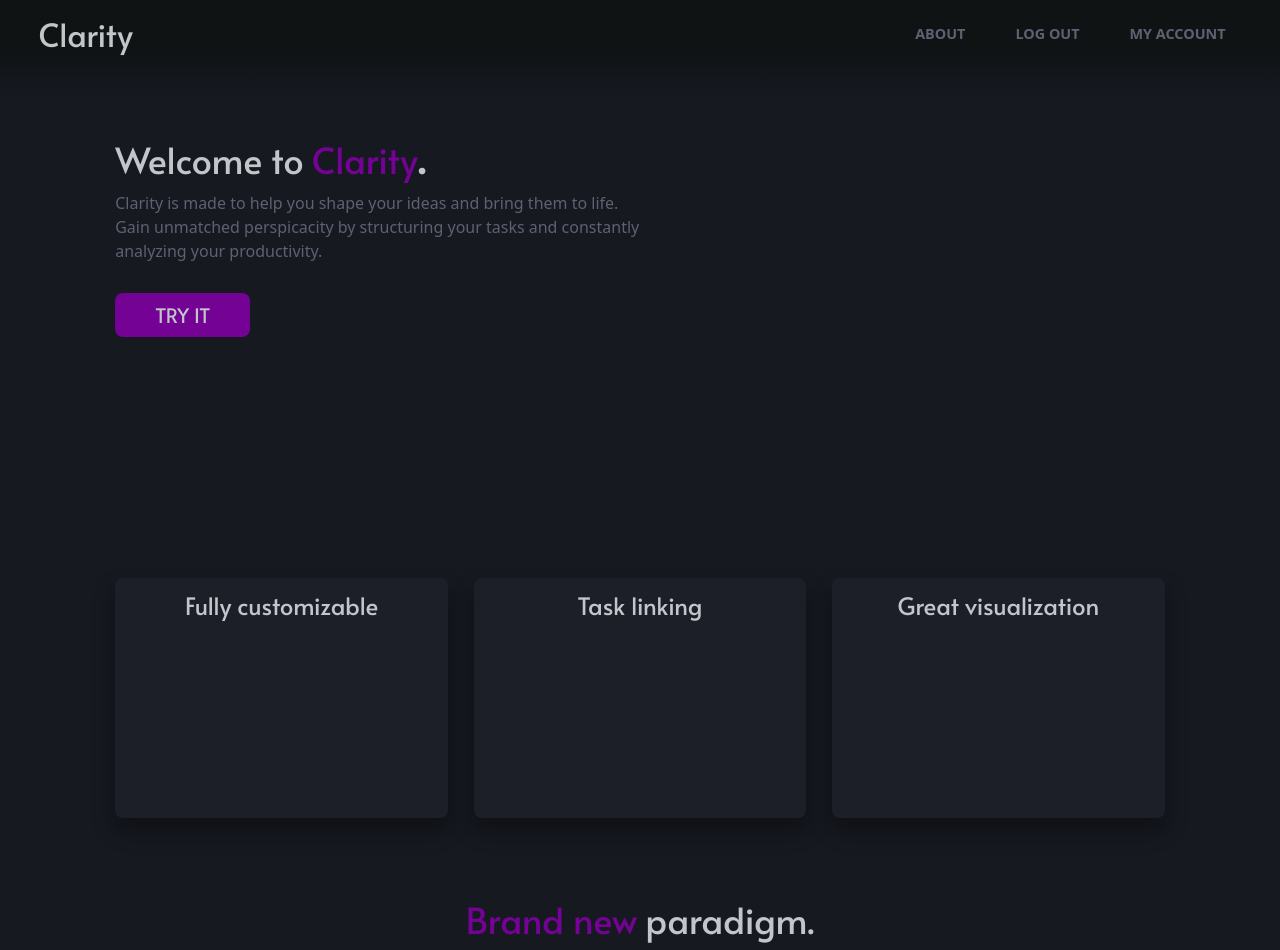
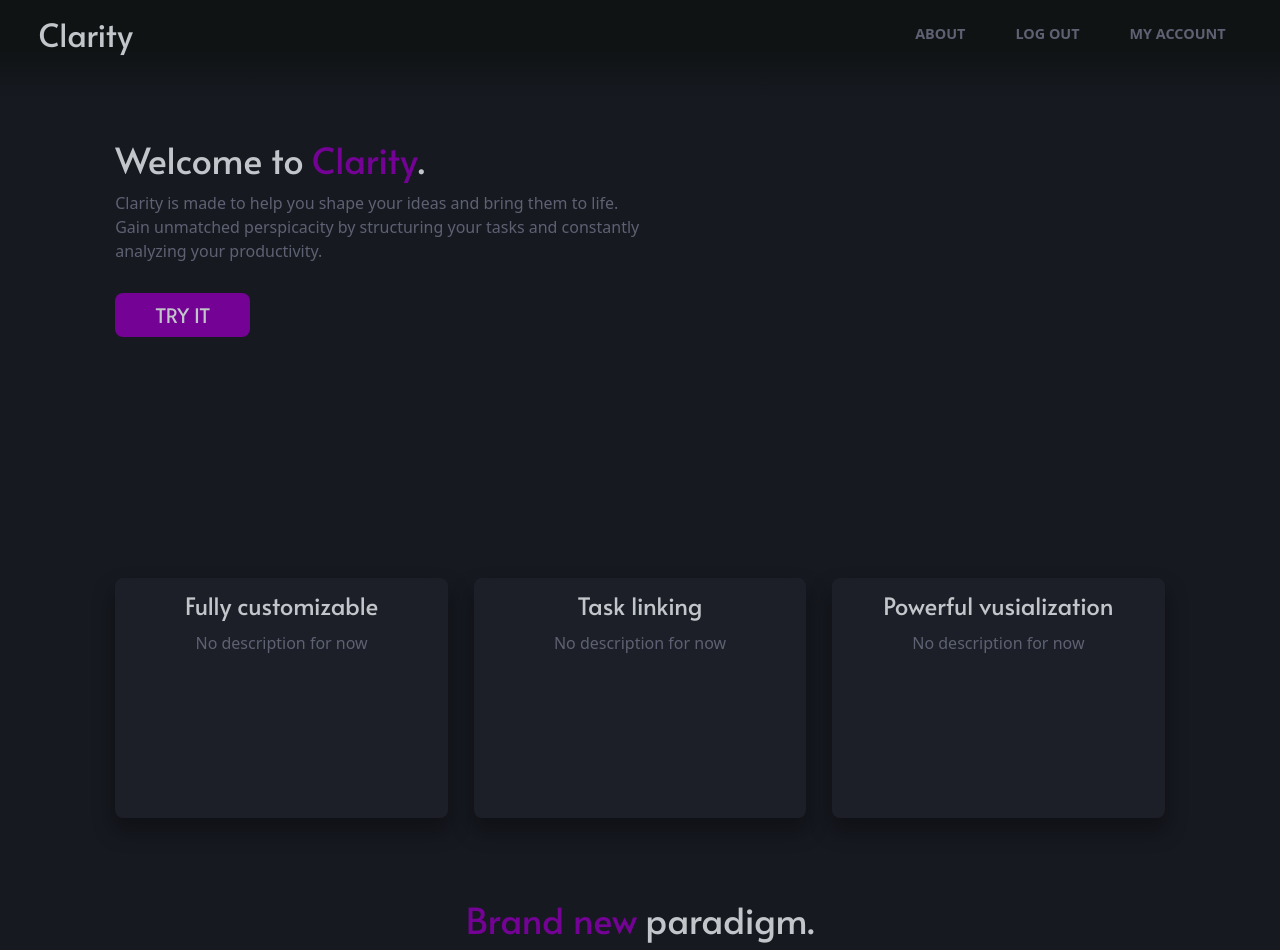
Before and after one commit to itmosha/clarity-website, a React (Create React App) app in the folder todo_frontend/: page / in a window 1280 px wide. Shown: the top 950 px of the page. Built offline with nearby package versions, Linux system fonts and the light colour scheme.

Commit message:
changed: a lot of refactoring

```diff
--- a/todo_frontend/src/IndexPage.tsx
+++ b/todo_frontend/src/IndexPage.tsx
@@ -1,20 +1,37 @@
 import React from 'react';
-import {Box, Heading, Text, Flex, VStack, Center, Button, Link, Image} from '@chakra-ui/react';
+import PageTransition from './components/PageTransition';
 import Navbar from "./components/Navbar";
-import Layout from './components/Layout';
+import IndexPageCard from './components/IndexPageCard';
+import { Box, Heading, Text, Flex, Button, Link } from '@chakra-ui/react';
 
 function IndexPage() {
     return (
         <Box minH={'100vh'} bgColor={'#161920'}>
             <Navbar />
             <Box px={'9vw'}>
-                <Layout>
+                <PageTransition>
                     <Flex my={'5vh'} minH={'50vh'}>
                         <Box w={'45vw'}>
                             <Flex>
-                            <Heading textColor={'#C2C6CA'} fontWeight={'500'}>Welcome to</Heading>
-                            <Heading textColor={'#730295'} fontWeight={'500'} pl={'0.5rem'}>Clarity</Heading>
-                            <Heading textColor={'#C2C6CA'}>.</Heading>
+                                <Heading
+                                    textColor={'#C2C6CA'}
+                                    fontWeight={'500'}
+                                >
+                                    Welcome to
+                                </Heading>
+                                <Heading
+                                    pl={'0.5rem'}
+                                    textColor={'#730295'}
+                                    fontWeight={'500'}
+                                >
+                                    Clarity
+                                </Heading>
+                                <Heading
+                                    textColor={'#C2C6CA'}
+                                    fontWeight={'500'}
+                                >
+                                    .
+                                </Heading>
                             </Flex>
                             <Text textColor={'#5E6172'} mt={'10px'}>
                                 Clarity is made to help you shape your ideas and bring them to life.
@@ -22,56 +39,69 @@ function IndexPage() {
                             <Text textColor={'#5E6172'}>
                                 Gain unmatched perspicacity by structuring your tasks and constantly analyzing your productivity.
                             </Text>
-                        <Button variant={'solid'} bgColor={'#730295'} rounded={'0.5rem'} mt={'30px'} p={'22px 40px'}
+                            <Button
+                                p={'22px 40px'}
+                                mt={'30px'}
+                                rounded={'0.5rem'}
+                                variant={'solid'}
+                                bgColor={'#730295'}
                                 _hover={{ bgColor: '#9100BD' }}
                             >
                                 <Link href={'/register/'} style={{ textDecoration: 'none' }}>
-                                <Heading fontSize={'1.25rem'} textColor={'#C2C6CA'} textTransform={'uppercase'} fontWeight={'500'}>Try it</Heading>
+                                    <Heading
+                                        fontSize={'1.25rem'}
+                                        fontWeight={'500'}
+                                        textColor={'#C2C6CA'}
+                                        textTransform={'uppercase'}
+                                    >
+                                        Try it
+                                    </Heading>
                                 </Link>
                             </Button>
                         </Box>
                     </Flex>
-                <Flex rounded={'0.5rem'}>
-                    <Box textAlign={'center'} p={'14px'} bgColor={'#1C1F27'} rounded={'0.5rem'} w={'26vw'} minH={'30vh'}
-                        boxShadow={'0 12px 20px 3px rgba(0, 0, 0, .3)'}
-                        _hover={{ transform: 'scale(1.05)' }}
-                        transition={'ease .5s'}
-                        cursor={'pointer'}
+                    <Flex rounded={'0.5rem'} gap={'2vw'}>
+                        <IndexPageCard
+                            title={'Fully customizable'}
+                            description={'No description for now'}
+                        />
+                        <IndexPageCard
+                            title={'Task linking'}
+                            description={'No description for now'}
+                        />
+                        <IndexPageCard
+                            title={'Powerful vusialization'}
+                            description={'No description for now'}
+                        />
+                    </Flex>
+                    <Box
+                        maxW={'82vw'}
+                        p={'0 !important'}
+                        mt={'10vh'}
+                        textAlign={'center'}
                     >
-                        <Heading textColor={'#C2C6CA'} fontSize={'1.5rem'} fontWeight={'500'}
-                            >Fully customizable</Heading>
-                    </Box>
-                    <Box textAlign={'center'} p={'14px'} bgColor={'#1C1F27'} mx={'2vw'} rounded={'0.5rem'} w={'26vw'} minH={'30vh'}
-                        boxShadow={'0 12px 20px 3px rgba(0, 0, 0, .3)'}
-                        _hover={{ transform: 'scale(1.05)' }}
-                        transition={'ease .5s'}
-                        cursor={'pointer'}
-                    >
-                        <Heading textColor={'#C2C6CA'} fontSize={'1.5rem'} fontWeight={'500'}
-                            >Task linking</Heading>
-                    </Box>
-                    <Box textAlign={'center'} p={'14px'} bgColor={'#1C1F27'} rounded={'0.5rem'} w={'26vw'} minH={'30vh'}
-                        boxShadow={'0 12px 20px 3px rgba(0, 0, 0, .3)'}
-                        _hover={{ transform: 'scale(1.05)' }}
-                        transition={'ease .5s'}
-                        cursor={'pointer'}
-                    >
-                        <Heading textColor={'#C2C6CA'} fontSize={'1.5rem'} fontWeight={'500'}
-                        >Great visualization</Heading>
-                    </Box>
-                </Flex>
-                <Box w={'82vw'} textAlign={'center'} mt={'10vh'} p={'0!important'}>
                         <Flex justifyContent={'center'}>
                             <Flex>
-                            <Heading textColor={'#730295'} fontWeight={'500'}>Brand new</Heading>
-                            <Heading textColor={'#C2C6CA'} fontWeight={'500'} ml={'0.5rem'}>paradigm.</Heading>
+                                <Heading
+                                    fontWeight={'500'}
+                                    textColor={'#730295'}
+                                >
+                                    Brand new
+                                </Heading>
+                                <Heading
+                                    ml={'0.5rem'}
+                                    fontWeight={'500'}
+                                    textColor={'#C2C6CA'}
+                                >
+                                    paradigm.
+                                </Heading>
                             </Flex>
                         </Flex>
                         <Text textColor={'#5E6172'} mt={'5px'}>
                             We offer a unique system with many powerful tools to maximise your progress.
                         </Text>
                     </Box>
-                </Layout>
+                </PageTransition>
             </Box>
         </Box>
     );
--- a/todo_frontend/src/RegistrationPage.tsx
+++ b/todo_frontend/src/RegistrationPage.tsx
@@ -3,7 +3,7 @@ import { Box, Center, Heading, Text, Button, FormControl, FormErrorMessage, Inpu
 import { Field, Form, Formik } from 'formik';
 import { useCookies } from "react-cookie";
 import Navbar from './components/Navbar';
-import Layout from './components/Layout';
+import PageTransition from './components/PageTransition';
 
 function RegistrationPage() {
     const [cookies, setCookie] = useCookies(['access_token', 'expires']);
@@ -20,7 +20,7 @@ function RegistrationPage() {
     return (
         <Box bgColor={'#161920'} minH={'100vh'} maxW={'100vw'}>
             <Navbar />
-            <Layout>
+            <PageTransition>
                 <Center pt={'20px'}>
                     <Heading fontSize={'2rem'} textColor={'#C2C6CA'}>Register</Heading>
                 </Center>
@@ -160,7 +160,7 @@ function RegistrationPage() {
                         </Box>
                     )}
                 </Formik>
-            </Layout>
+            </PageTransition>
         </Box>
     );
 }
--- /dev/null
+++ b/todo_frontend/src/components/IndexPageCard.tsx
@@ -0,0 +1,34 @@
+import React from 'react';
+import { Box, Heading, Text } from '@chakra-ui/react';
+
+
+const IndexPageCard = ({ title, description }: any) => {
+    return (
+        <Box
+            w={'26vw'}
+            minH={'30vh'}
+            p={'14px'}
+            rounded={'0.5rem'}
+            bgColor={'#1C1F27'}
+            textAlign={'center'}
+            cursor={'pointer'}
+            boxShadow={'0 12px 20px 3px rgba(0, 0, 0, .3)'}
+            _hover={{ transform: 'scale(1.05)' }}
+            transition={'ease .5s'}
+        >
+            <Heading
+                pb={'10px'}
+                fontSize={'1.5rem'}
+                fontWeight={'500'}
+                textColor={'#C2C6CA'}
+            >
+                { title }
+            </Heading>
+            <Text textColor={'#5E6172'}>
+                { description }
+            </Text>
+        </Box>
+    );
+}
+
+export default IndexPageCard;
--- a/todo_frontend/src/components/Layout.tsx
+++ b/todo_frontend/src/components/PageTransition.tsx
@@ -8,7 +8,7 @@ const variants = {
     exit: { opacity: 0, x: 0, y: 20 }
 }
 
-const Layout = ({children}: any) => {
+const PageTransition = ({children}: any) => {
     return (
         <motion.article
             initial={'hidden'}
@@ -23,4 +23,4 @@ const Layout = ({children}: any) => {
     );
 }
 
-export default Layout;
+export default PageTransition;
--- a/todo_frontend/src/index.tsx
+++ b/todo_frontend/src/index.tsx
@@ -57,7 +57,11 @@ const root = ReactDOM.createRoot(
 
 root.render(
     <CookiesProvider>
-        <AnimatePresence mode={'wait'} initial={true} onExitComplete={() => window.scrollTo(0, 0)}>
+        <AnimatePresence
+            mode={'wait'}
+            initial={true}
+            onExitComplete={() => window.scrollTo(0, 0)}
+        >
             <ChakraProvider theme={theme}>
                 <RouterProvider router={router} />
             </ChakraProvider>
```
Also changed, not shown: todo_frontend/src/components/Navbar.tsx (+55 -11 lines). Lines whose indentation alone changed are shown as unchanged.
